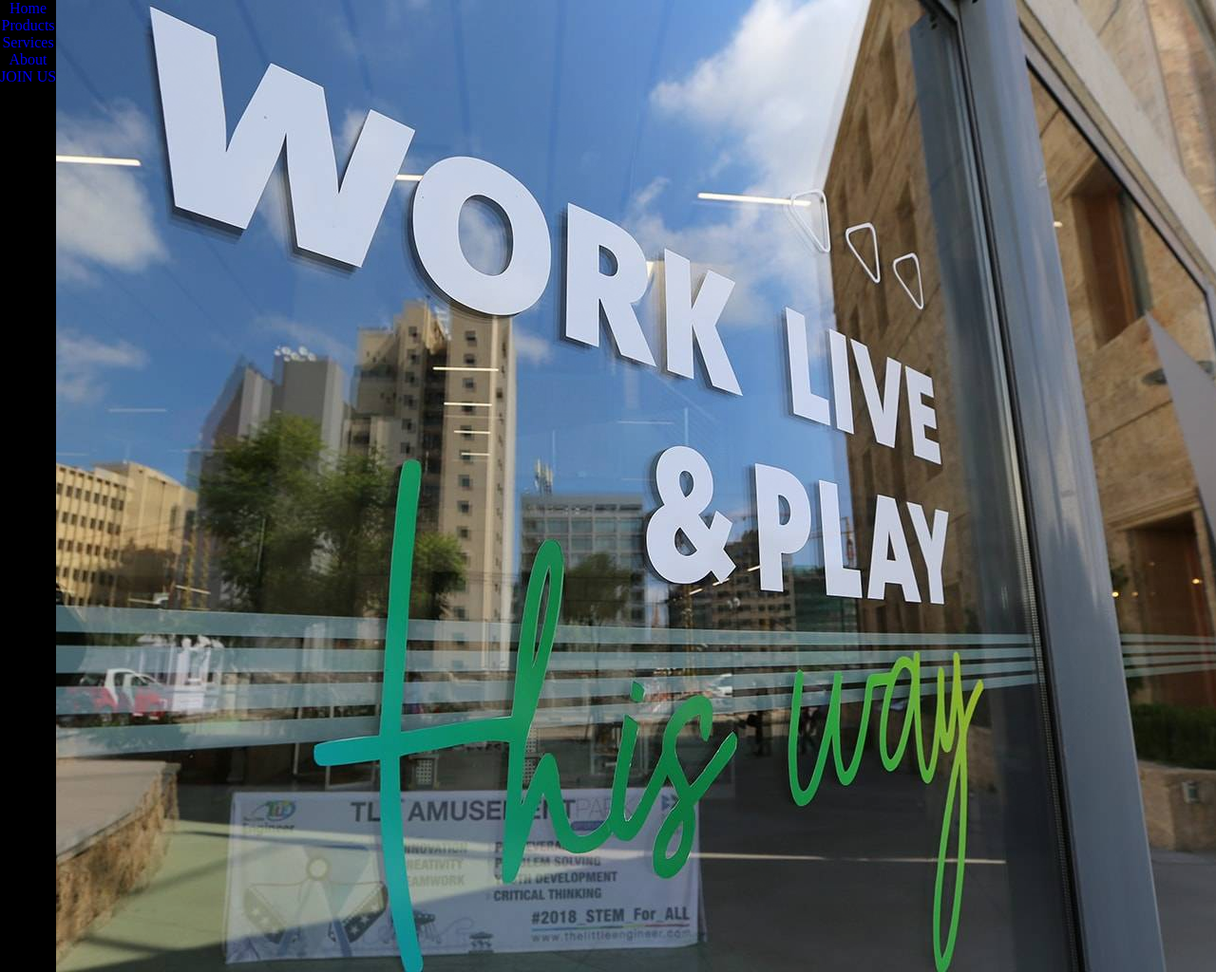
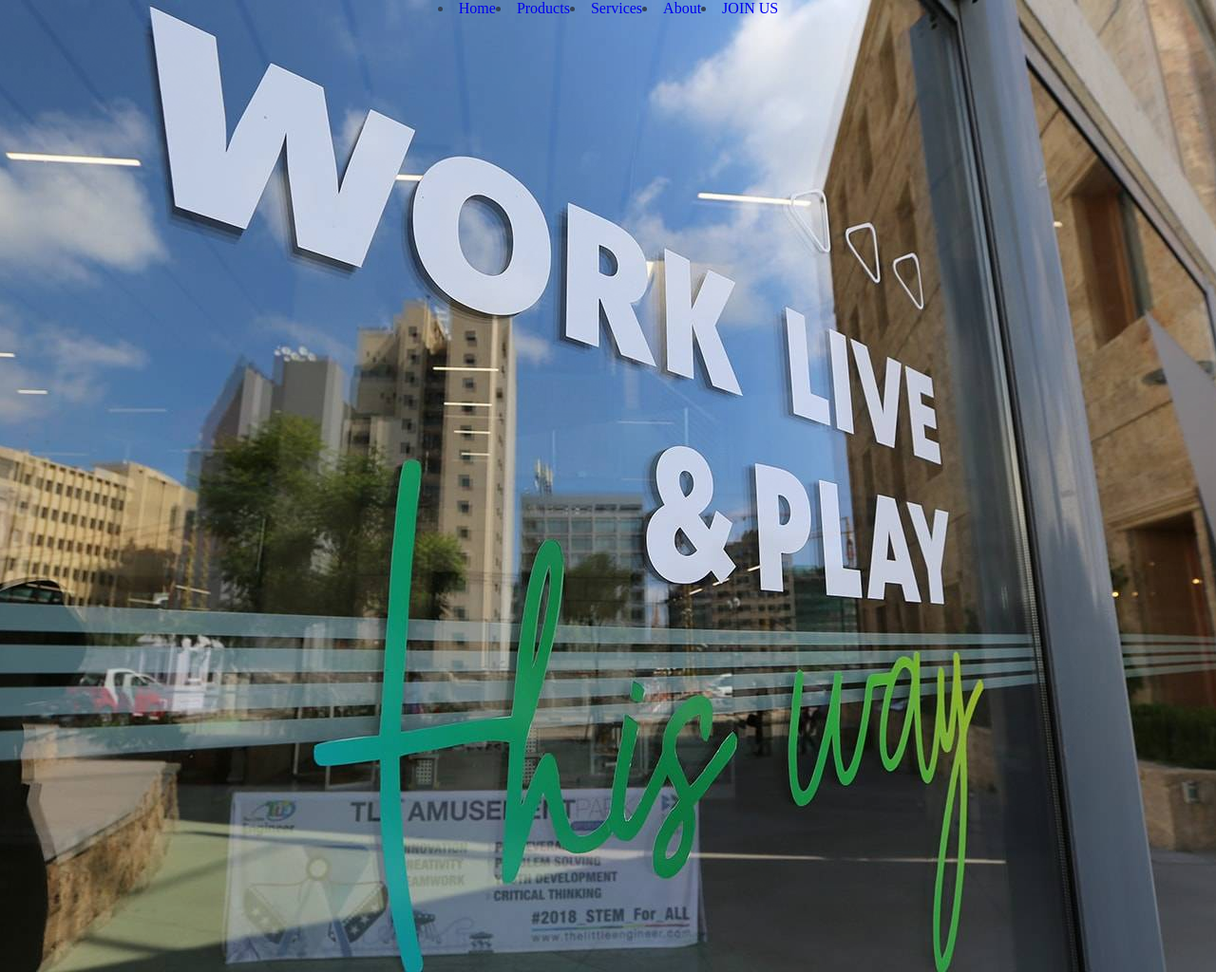
Before and after one commit to Mohammadberro/BDD-Clone, a plain HTML site: page index.html in a window 1280 px wide. Shown: the whole page at 95% size. Drawn offline with Linux system fonts and the light colour scheme.

Commit message:
Adding Header

```diff
--- a/assets/styles/index.css
+++ b/assets/styles/index.css
@@ -30,7 +30,11 @@
 }
 .nav {
     display: flex;
-    background-color: black;
+    height: 126px;
+    width: 100%;
+    display: flex;
+    align-content: stretch;
+    justify-content: center;
 }
 
 @keyframes change{
--- a/index.html
+++ b/index.html
@@ -12,13 +12,11 @@
 <body class="home-page">
     <section class="hero-background">
         <header class="nav">
-            <ul>
-                <li><a href="#">Home</li>
-                <li><a href="#">Products</a></li>
-                <li><a href="#">Services</a></li>
-                <li><a href="#">About</a></li>
-                <li><a href="#">JOIN US</a></li>
-              </ul>
+            <li><a href="#">Home</li>
+            <li><a href="#">Products</a></li>
+            <li><a href="#">Services</a></li>
+            <li><a href="#">About</a></li>
+            <li><a href="#">JOIN US</a></li>
         </header>
     </section>
 </body>
```
